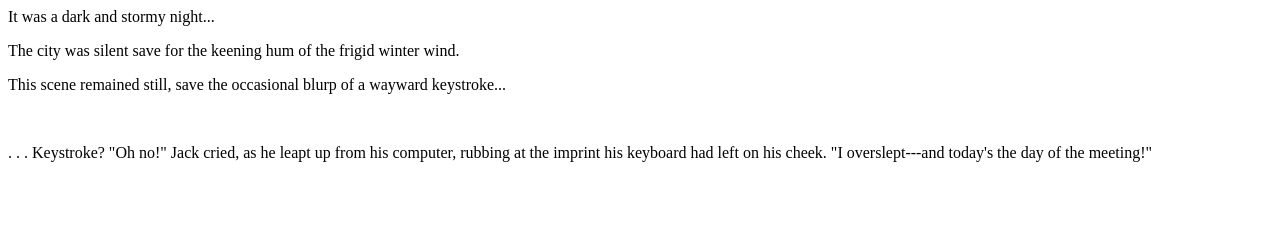
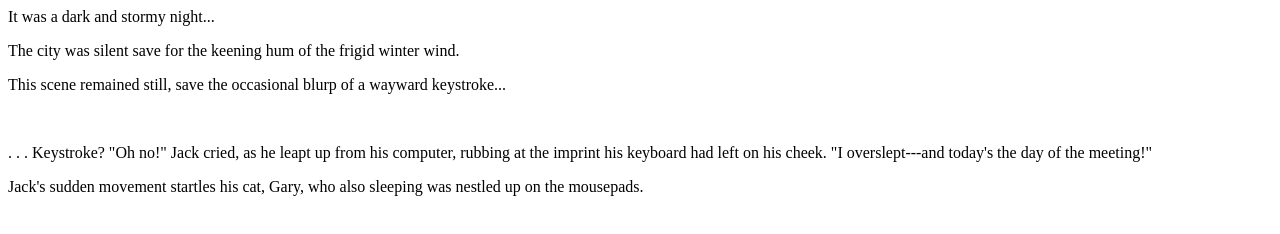
Before and after one commit to CosmicDisorder/fireside-story, a plain HTML site: page index.html in a window 1280 px wide. Drawn offline with Linux system fonts and the light colour scheme.

Commit message:
introduced cat, needs better name

```diff
--- a/index.html
+++ b/index.html
@@ -9,5 +9,9 @@
         <p>. . . Keystroke? "Oh no!" Jack cried, as he leapt up from his
           computer, rubbing at the imprint his keyboard had left on his cheek.
            "I overslept---and today's the day of the meeting!"</p>
+           <p>
+               Jack's sudden movement startles his cat, Gary, who also sleeping was nestled up on the mousepads.
+           </p>
+
     </body>
 </html>
```
